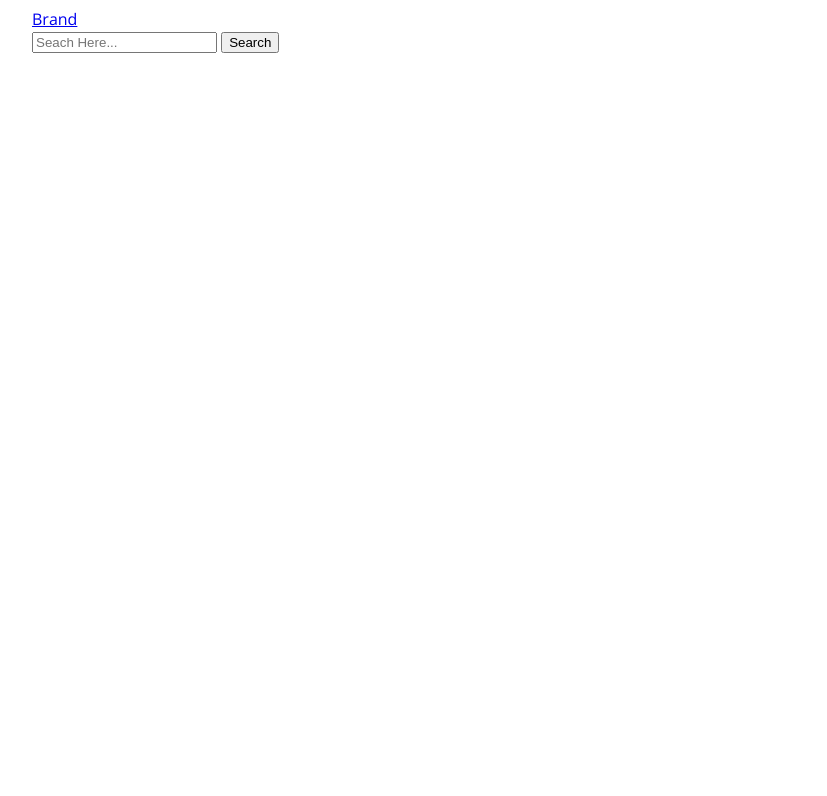
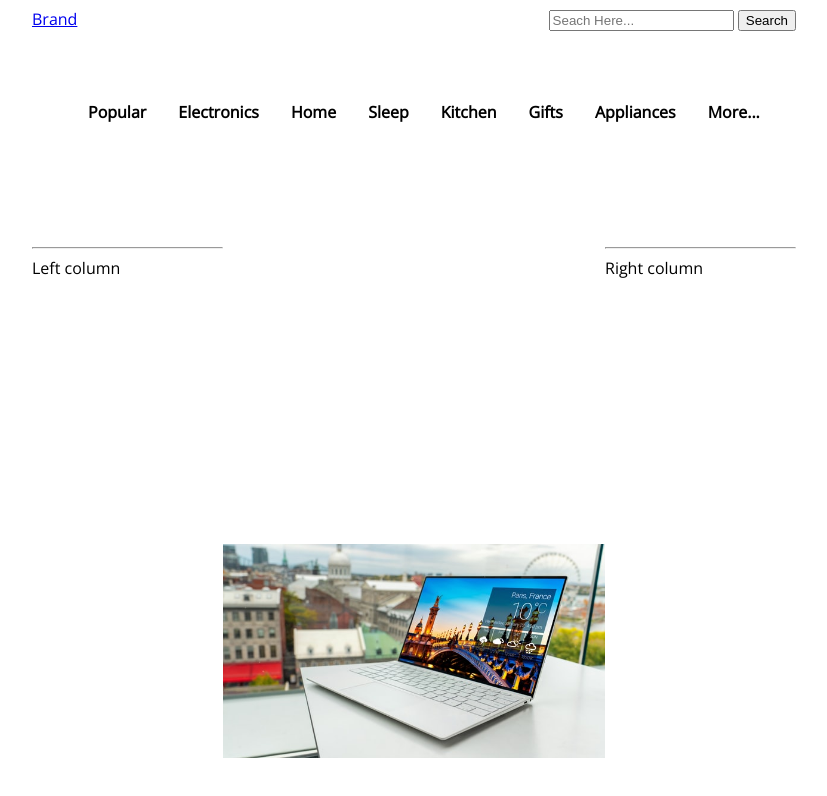
Before and after one commit to burntpixelmedia/TheWire, a plain HTML site: page examples/test.html in a window 1280 px wide. Shown: the whole page, without its empty margins (226-1053 px from the left). Drawn offline with nearby package versions, Linux system fonts and the light colour scheme.

Commit message:
NavBar is put together and in a state where it needs to be for now. The call to action below the navbar is still being put together.

```diff
--- a/assets/css/demo.css
+++ b/assets/css/demo.css
@@ -1,5 +1,9 @@
 h1,h2,h3,h4,h5,h6,p,a,li,div {
     font-family: 'Open Sans', sans-serif;
+}
+
+a {
+    float: left;
 }
 
 ul {
@@ -32,15 +36,35 @@ li a {
     width: 25%;
 }
 
-.middle-25 {
+.left-100, .right-100 {
+    width: 100%;
+}
+
+.middle-50 {
     width: 50%;
 }
 
+.row::after {
+    content: "";
+    display: table;
+    clear: both;
+}
 
+#outer {
+    display: flex;
+    flex-direction: column;
+    flex-wrap: wrap;
+    height: 120px;
+    width: 800px;
+}
 
+.hr-blue {
+    color: dodgerblue;
+}
 
-
-
+.hr-green {
+    color: lightgreen
+}
 
 .demo-nav {
     margin: auto;
@@ -54,7 +78,10 @@ li a {
 
 .call-to-action-img {
     margin-top: 20px;
-    height: 500px;
+    height: 100%;
+    width: 100%;
+    object-fit: contain;
+
 }
 
 .row-spacing {
@@ -70,3 +97,12 @@ li a {
     color:blue;
     font:bold;
 }
+
+
+/* Responsive layout */
+
+@media screen and (max-width: 600px) {
+    .column {
+        width: 100%;
+    }
+}
--- a/examples/test.html
+++ b/examples/test.html
@@ -28,13 +28,44 @@
                 <div class="row">
                     <nav>
                         <a href="#">Brand</a>
-                        <div>
+                        <div style="float: right;">
                             <form action="">
                                 <input type="search" placeholder="Seach Here...">
                                 <button type="submit">Search</button>
                             </form>
                         </div>
                     </nav>
+                </div>
+                <br>
+                <div class="demo-nav">
+                    <div class="row" id="outer">
+                        <ul>
+                            <li><a href="#"><b>Popular</b></a></li>
+                            <li><a href="#"><b>Electronics</b></a></li>
+                            <li><a href="#"><b>Home</b></a></li>
+                            <li><a href="#"><b>Sleep</b></a></li>
+                            <li><a href="#"><b>Kitchen</b></a></li>
+                            <li><a href="#"><b>Gifts</b></a></li>
+                            <li><a href="#"><b>Appliances</b></a></li>
+                            <li><a href="#"><b>More...</b></a></li>
+                        </ul>
+                    </div>
+                </div>
+            </div> <!-- End NavBar section -->
+
+            <div class="container"> <!-- Start Call To Action section -->
+                <div class="row">
+                    <div class="column left-25">
+                        <hr class="hr-blue">
+                        Left column
+                    </div>
+                    <div class="column middle-50">
+                        <img src="../assets/img/xps-laptop.jpg" alt="" class="call-to-action-img">
+                    </div>
+                    <div class="column right-25">
+                        <hr class="hr-green">
+                        Right column
+                    </div>
                 </div>
             </div>
 
```
Also changed, not shown: assets/img/xps-laptop.jpg (added), examples/landing-page.html (line endings or trailing spaces).
